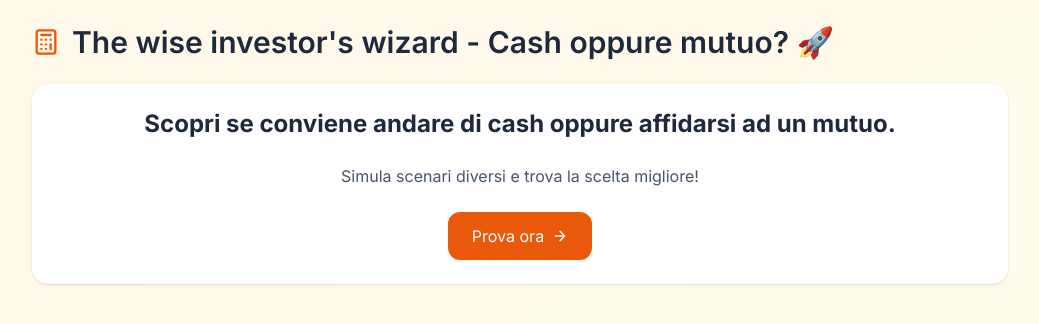
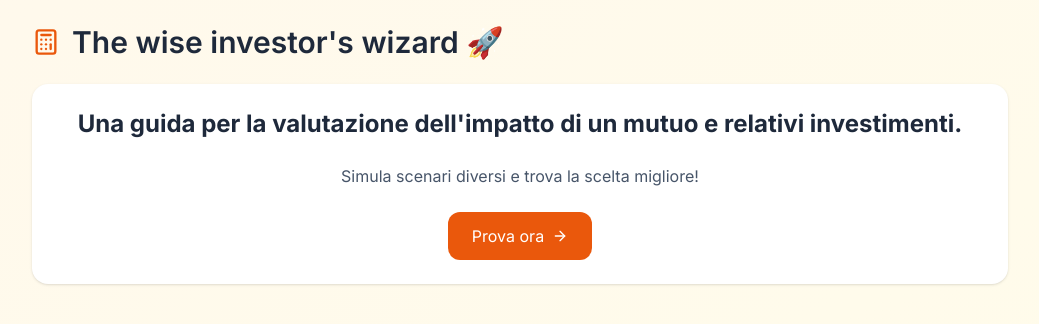
Before and after one commit to mattiamoretta/buy-or-loan, a React (Vite) app: page / in a window 1280 px wide. Shown: the top 324 px of the page, without its empty margins (120-1159 px from the left). Built offline with nearby package versions, Linux system fonts and the light colour scheme.

Commit message:
Updated labels

```diff
--- a/src/App.jsx
+++ b/src/App.jsx
@@ -263,7 +263,7 @@ export default function App(){
       <div className="max-w-5xl mx-auto p-6">
         <header className="flex items-center gap-3 mb-6">
           <Calculator className="w-7 h-7 text-orange-600" />
-          <h1 className={`text-2xl md:text-3xl font-semibold ${titleColor}`}>The wise investor's wizard - Cash oppure mutuo? 🚀</h1>
+          <h1 className={`text-2xl md:text-3xl font-semibold ${titleColor}`}>The wise investor's wizard 🚀</h1>
         </header>
 
         {step > 0 && <Stepper step={step} />}
@@ -283,7 +283,7 @@ export default function App(){
 
           {!loading && step===0 && (
             <motion.div key="landing" initial={{opacity:0,x:50}} animate={{opacity:1,x:0}} exit={{opacity:0,x:-50}} transition={{duration:0.4}} className="bg-white p-6 rounded-2xl shadow space-y-6 text-center">
-              <h2 className="text-2xl font-bold">Scopri se conviene andare di cash oppure affidarsi ad un mutuo.</h2>
+              <h2 className="text-2xl font-bold">Una guida per la valutazione dell'impatto di un mutuo e relativi investimenti.</h2>
               <p className="text-slate-600">Simula scenari diversi e trova la scelta migliore!</p>
               <button onClick={()=>setStep(1)} className="px-6 py-3 bg-orange-600 text-white rounded-xl inline-flex items-center gap-2">Prova ora <ArrowRight className="w-4 h-4"/></button>
             </motion.div>
@@ -321,7 +321,7 @@ export default function App(){
               <h2 className="text-lg font-medium">Step 2 – Entrate</h2>
               <div className="space-y-3">
                 <Field label="Stipendio netto annuale" description="Quanto guadagni in un anno" value={salary} onChange={setSalary} min={0} max={1000000} step={1000} suffix="€" />
-                <Field label="Contributo mensile (€)" description="Versamento aggiuntivo ogni mese" value={monthlyExtra} onChange={setMonthlyExtra} min={0} max={50000} step={50} suffix="€" />
+                <Field label="Contributo mensile oppure rendimento derivato dal mutuo (€)" description="Versamento aggiuntivo ogni mese" value={monthlyExtra} onChange={setMonthlyExtra} min={0} max={50000} step={50} suffix="€" />
                 <Field label="Inflazione (%)" description="Inflazione prevista" value={infl*100} onChange={(v)=>setInfl(v/100)} min={0} max={10} step={0.1} suffix="%" />
               </div>
               <div className="flex justify-between">
```
